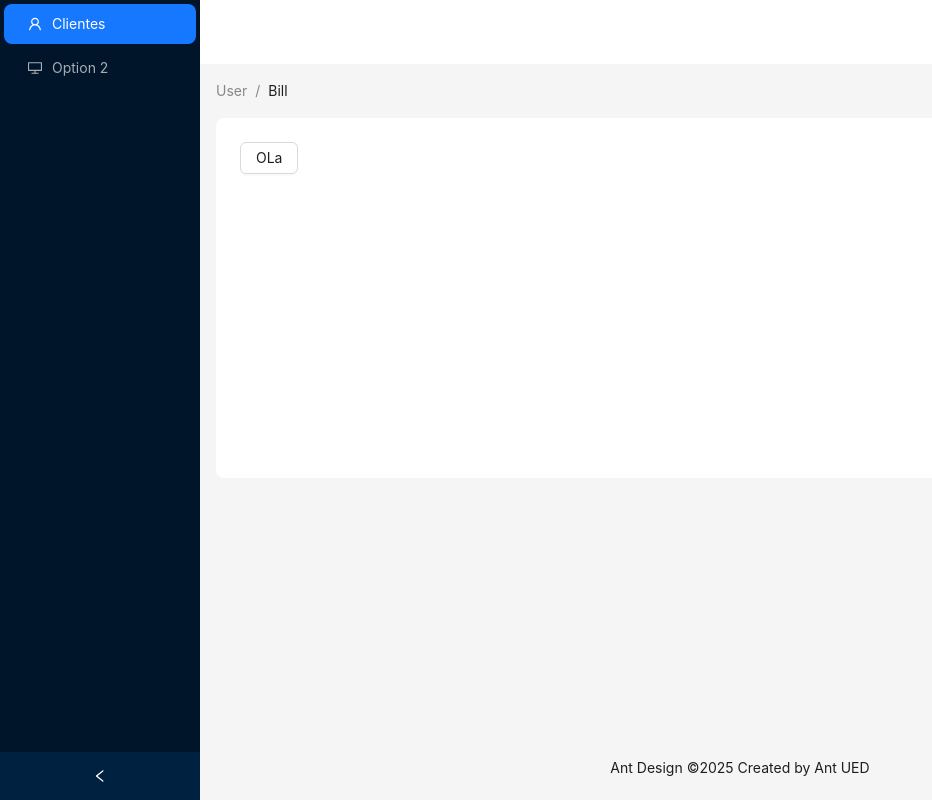
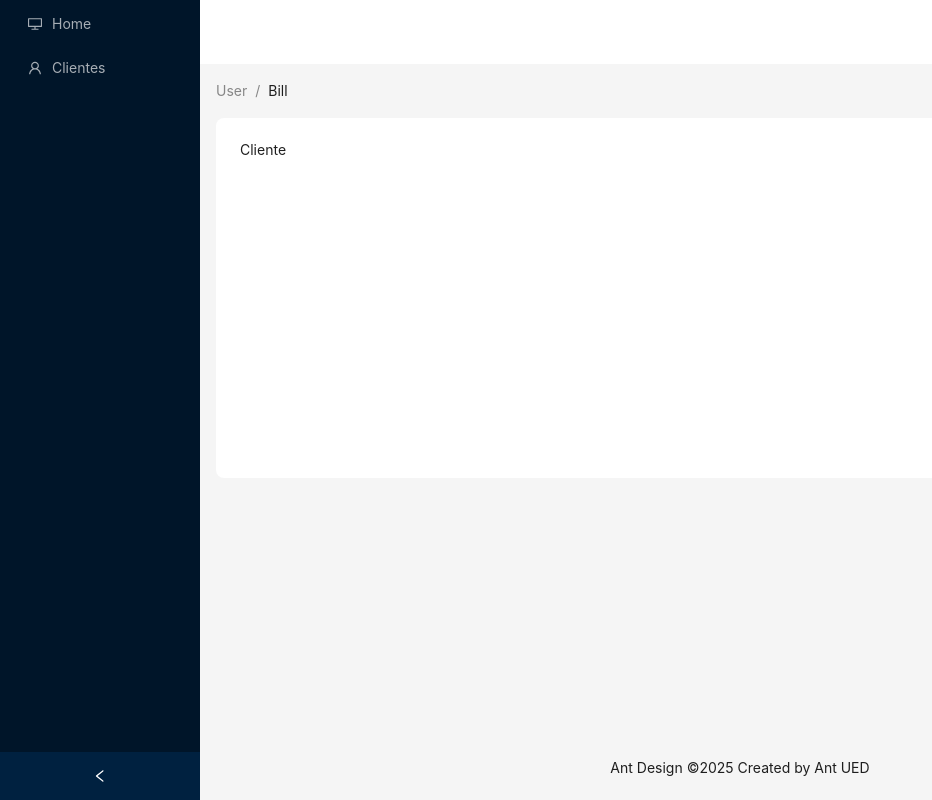
Before and after one commit to reginaldolimas-dev/projeto-utd, a React (Vite) app: page /clientes in a window 1280 px wide. Shown: the whole page, without its empty margins (0-932 px from the left). Built offline with nearby package versions, Linux system fonts and the light colour scheme.

Commit message:
melhorando a rota e layout base

```diff
--- a/src/App.jsx
+++ b/src/App.jsx
@@ -1,16 +1,25 @@
 import { DesktopOutlined, UserOutlined } from "@ant-design/icons";
 import { Button } from "antd";
+import { Route, Routes } from "react-router";
 import "./App.css";
+import Cliente from "./componentes/Cliente/Cliente";
 import LayoutBase from "./componentes/layout/LayoutBase";
 import { getItem } from "./componentes/Util/LayoutUtils";
 
 function App() {
-  const menus = [getItem("Clientes", "1", <UserOutlined />), getItem("Option 2", "2", <DesktopOutlined />)];
+  const menus = [
+    getItem("Home", "/", <DesktopOutlined />),
+    getItem("Clientes", "/clientes", <UserOutlined />),
+  ];
 
   return (
     <>
       <LayoutBase items={menus}>
-        <Button>OLa</Button>
+        <Routes>
+          <Route path="/" element={<Button type="primary">Home</Button>} />
+          <Route path="/clientes" element={<Cliente />} />
+          <Route path="*" element={<Button type="primary">Página não encontrada</Button>} />
+        </Routes>
       </LayoutBase>
     </>
   );
--- /dev/null
+++ b/src/componentes/Cliente/Cliente.jsx
@@ -0,0 +1,5 @@
+const Cliente = () => {
+  return <div>Cliente</div>;
+};
+
+export default Cliente;
--- a/src/componentes/Layout/LayoutBase.jsx
+++ b/src/componentes/Layout/LayoutBase.jsx
@@ -1,23 +1,31 @@
-import { Breadcrumb, Layout, Menu, theme } from 'antd';
-import { useState } from 'react';
+import { Breadcrumb, Layout, Menu, theme } from "antd";
+import { useState } from "react";
+import { useNavigate } from "react-router";
 const { Header, Content, Footer, Sider } = Layout;
 
-
-const LayoutBase = ({items, children}) => {
+const LayoutBase = ({ items, children }) => {
   const [collapsed, setCollapsed] = useState(false);
   const {
     token: { colorBgContainer, borderRadiusLG },
   } = theme.useToken();
+
+  const navigate = useNavigate();
+
+  function aoClicar({ key }) {
+    if (key) {
+      navigate(key);
+    }
+  }
   return (
-    <Layout style={{ minHeight: '100vh' }}>
-      <Sider collapsible collapsed={collapsed} onCollapse={value => setCollapsed(value)}>
+    <Layout style={{ minHeight: "100vh" }}>
+      <Sider collapsible collapsed={collapsed} onCollapse={(value) => setCollapsed(value)}>
         <div className="demo-logo-vertical" />
-        <Menu theme="dark" defaultSelectedKeys={['1']} mode="inline" items={items} />
+        <Menu theme="dark" defaultSelectedKeys={["1"]} mode="inline" items={items} onClick={aoClicar} />
       </Sider>
       <Layout>
         <Header style={{ padding: 0, background: colorBgContainer }} />
-        <Content style={{ margin: '0 16px' }}>
-          <Breadcrumb style={{ margin: '16px 0' }} items={[{ title: 'User' }, { title: 'Bill' }]} />
+        <Content style={{ margin: "0 16px" }}>
+          <Breadcrumb style={{ margin: "16px 0" }} items={[{ title: "User" }, { title: "Bill" }]} />
           <div
             style={{
               padding: 24,
@@ -26,12 +34,10 @@ const LayoutBase = ({items, children}) => {
               borderRadius: borderRadiusLG,
             }}
           >
-           {children}
+            {children}
           </div>
         </Content>
-        <Footer style={{ textAlign: 'center' }}>
-          Ant Design ©{new Date().getFullYear()} Created by Ant UED
-        </Footer>
+        <Footer style={{ textAlign: "center" }}>Ant Design ©{new Date().getFullYear()} Created by Ant UED</Footer>
       </Layout>
     </Layout>
   );
--- a/src/main.jsx
+++ b/src/main.jsx
@@ -1,11 +1,14 @@
-import { ConfigProvider } from 'antd';
-import 'antd/dist/reset.css';
-import ptBR from 'antd/lib/locale/pt_BR';
-import { createRoot } from 'react-dom/client';
-import App from './App.jsx';
+import { ConfigProvider } from "antd";
+import "antd/dist/reset.css";
+import ptBR from "antd/lib/locale/pt_BR";
+import { createRoot } from "react-dom/client";
+import { BrowserRouter } from "react-router";
+import App from "./App.jsx";
 
-createRoot(document.getElementById('root')).render(
-  <ConfigProvider locale={ptBR} >
-    <App />
+createRoot(document.getElementById("root")).render(
+  <ConfigProvider locale={ptBR}>
+    <BrowserRouter>
+      <App />
+    </BrowserRouter>
   </ConfigProvider>
-)
+);
```
